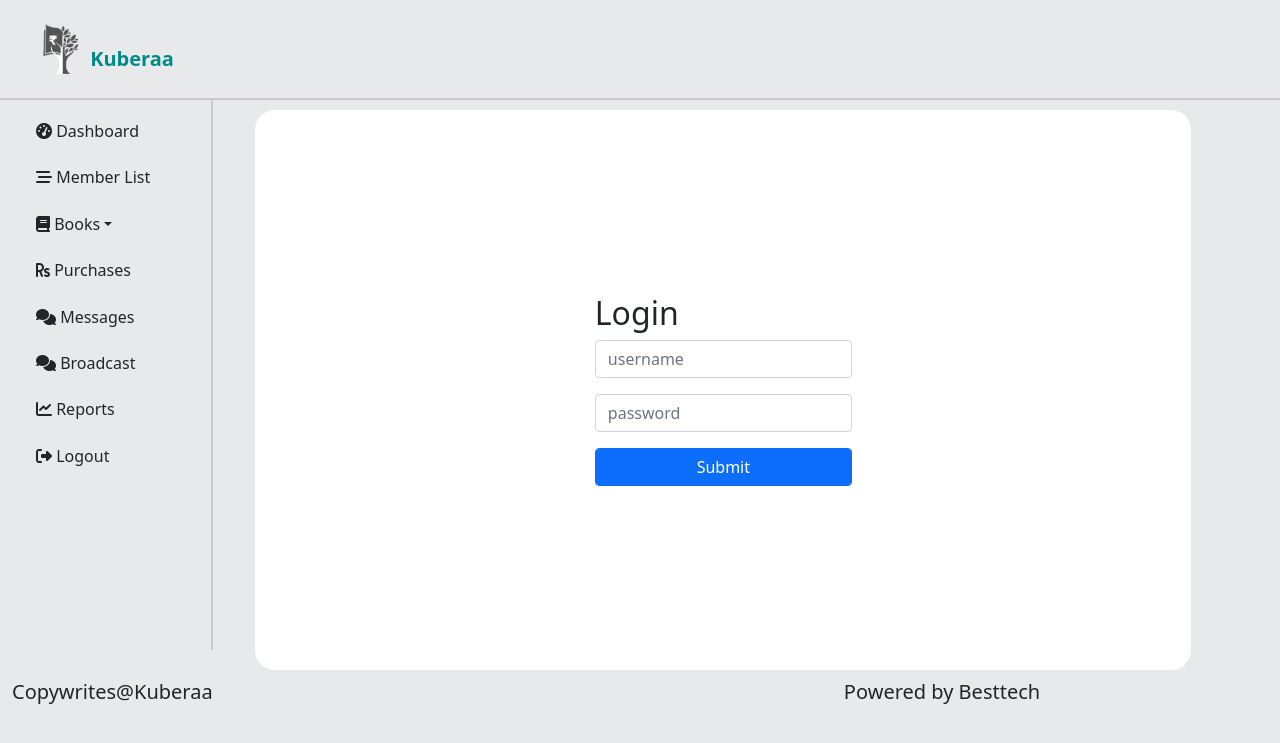
After one commit to Revanthleonardo/kubera, a PHP site: page /login.php in a window 1280 px wide. The commit adds this page. Shown: the top 743 px of the page. Run offline with PHP 8.4, Linux system fonts and the light colour scheme; some libraries are stand-ins or nearby versions.

Commit message:
final update

```diff
--- a/admin_panel/book.php
+++ b/admin_panel/book.php
@@ -1,6 +1,12 @@
 <?php
 include "../config.php";
 
+session_start();
+$user_name = $_SESSION["user_name"];
+
+if ($user_name == "") {
+  header("Location: login.php");
+}
 
 //book_data_for_book_list
 $book_data_for_book_list = $dbConn->query("SELECT
--- a/admin_panel/broadcast.php
+++ b/admin_panel/broadcast.php
@@ -1,6 +1,12 @@
 <?php
 include "../config.php";
 
+session_start();
+$user_name = $_SESSION["user_name"];
+
+if ($user_name == "") {
+  header("Location: login.php");
+}
 
 //send_message
 if(isset($_POST['send_message'])) {
--- /dev/null
+++ b/admin_panel/login.php
@@ -0,0 +1,105 @@
+<?php
+include "../config.php";
+
+//unset
+session_start();
+session_unset();
+session_destroy();
+
+//login
+if(isset($_POST['login'])) {
+
+$user_name = $_POST['user_name'];
+$password = $_POST['password'];
+
+if ($user_name == $kubera_user_name || $password == $kubera_password) {
+  session_start();
+  $_SESSION["user_name"] = $user_name;
+  $_SESSION["password"] = $password;
+  header("Location:index.php");
+}
+}
+
+?>
+
+<!DOCTYPE html>
+<html lang="en">
+
+<head>
+    <meta charset="UTF-8">
+    <meta http-equiv="X-UA-Compatible" content="IE=edge">
+    <meta name="viewport" content="width=device-width, initial-scale=1.0">
+    <link rel="stylesheet" type="text/css" href="https://cdn.datatables.net/v/bs5/jq-3.6.0/dt-1.11.3/datatables.min.css"/>
+
+<script type="text/javascript" src="https://cdn.datatables.net/v/bs5/jq-3.6.0/dt-1.11.3/datatables.min.js"></script>
+
+    <title>Kuberaa</title>
+
+    <?php include"include.php"; ?>
+
+</head>
+
+<body>
+
+
+    <div id="head" class="container-fluid">
+        <div class="head">
+            <div class="col-2 p-4">
+                <a href=""><img src="images/kuberaa.png" alt="Trulli" width="50" height="50" left=-20px></a>
+                <span class="header">Kuberaa</span>
+            </div>
+            <div class="row " style="border-top: 2px solid rgb(206, 201, 201);">
+
+                <!-- navbar  -->
+                <?php include "nav_bar.php" ?>
+
+                <!--Secand Column Start-->
+                <div class="col-md-9" style="margin-left:20px ;">
+                                        <div id="fixed_single_div" class="container"
+                        style="background-color:#ffffff; margin: 10px; border-radius: 20px  ; display: grid; place-items:center;">
+                        <!--First Row Start-->
+<div>
+
+    <h2>Login</h2>
+                <form class="align-middle" action="" method="post">
+                  <div class="mb-3">
+                    <input type="text" class="form-control" name="user_name" placeholder="username">
+                  </div>
+                  <div class="mb-3">
+                    <input type="password" class="form-control" name="password" placeholder="password">
+                  </div>
+                  <button type="submit" name="login" class="btn btn-primary form-control">Submit</button>
+                </form>
+
+</div>
+
+                    </div>
+                </div>
+
+                    <div class="row">
+                        <div class="col">
+                            <h5>Copywrites@Kuberaa</h5>
+                        </div>
+                        <div class="col" style="text-align: center;">
+                            <h5>Powered by Besttech</h5>
+                        </div>
+                    </div>
+                </div>
+
+            </div>
+
+
+
+
+        </div>
+    </div>
+
+
+</body>
+<script>
+    $(document).ready(function() {
+    $('#example').DataTable();
+} );
+</script>
+
+</html>
--- a/admin_panel/messages.php
+++ b/admin_panel/messages.php
@@ -1,6 +1,12 @@
 <?php
 include "../config.php";
 
+session_start();
+$user_name = $_SESSION["user_name"];
+
+if ($user_name == "") {
+  header("Location: login.php");
+}
 
 $mobile_number = $_GET['view_user'];
 
--- a/admin_panel/reports.php
+++ b/admin_panel/reports.php
@@ -1,6 +1,12 @@
 <?php
 include "../config.php";
 
+session_start();
+$user_name = $_SESSION["user_name"];
+
+if ($user_name == "") {
+  header("Location: login.php");
+}
 
 $graph_data = $dbConn->query("SELECT
   count(mobile_number) as mobile_number_count,
--- a/config.php
+++ b/config.php
@@ -46,4 +46,7 @@ $time = date("h:i:sa");
 $date = (date("m/d/Y"));
 $month_and_year_input = date('F Y');
 
+$kubera_user_name = "kubera";
+$kubera_password = "kubera_password";
+
 ?>
```
Also changed, not shown: admin_panel/author.php (+7 -0 lines), admin_panel/category.php (+7 -0 lines), admin_panel/index.php (+7 -0 lines), admin_panel/member_list.php (+7 -0 lines), admin_panel/member_list_info.php (+7 -0 lines), admin_panel/purchases.php (+7 -0 lines), admin_panel/tree.php (+7 -0 lines), admin_panel/tree_view.php (+7 -0 lines).
